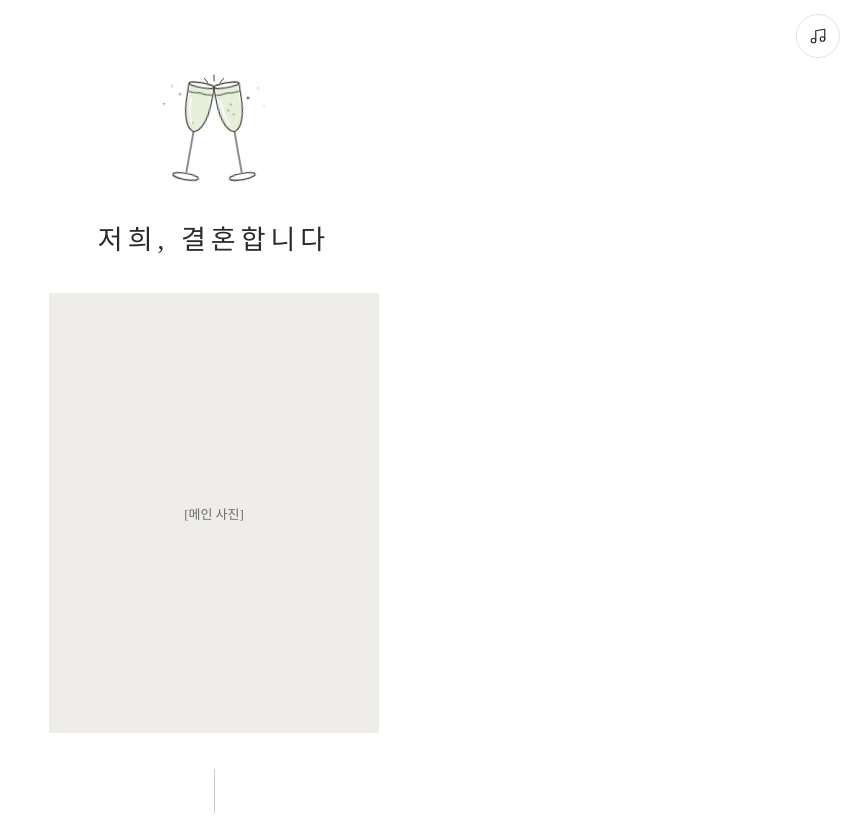
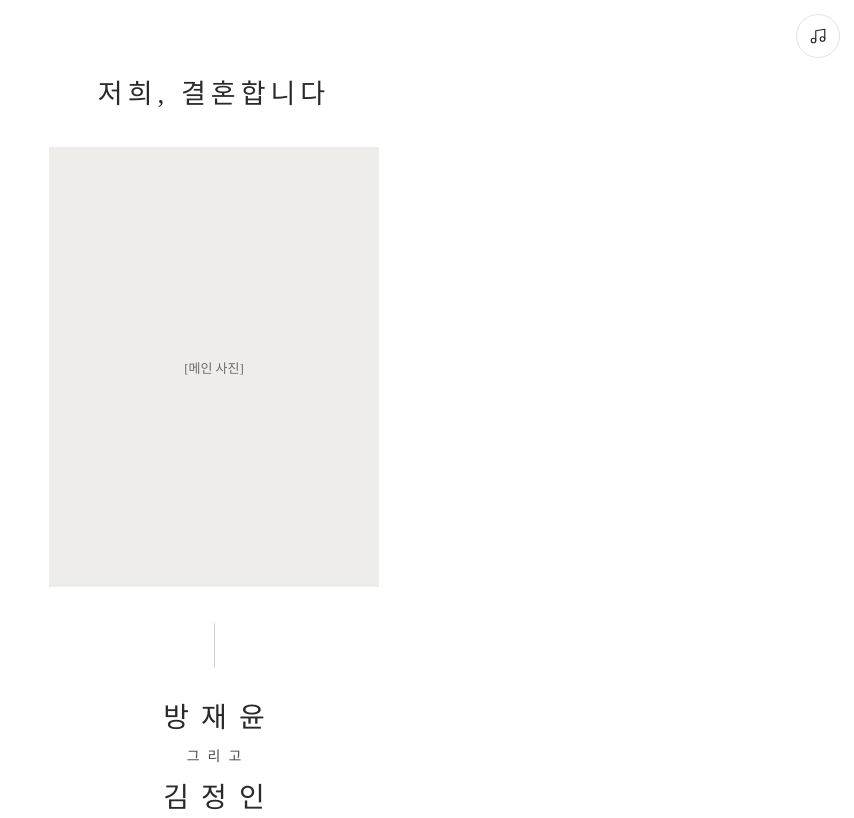
Before and after one commit to jaeyun-jeongin/Jaeyun-jeongin.github.io, a plain HTML site: page index.html in a window 1280 px wide. Shown: the top 818 px of the page, without its empty margins (426-1280 px from the left). Drawn offline with Linux system fonts and the light colour scheme.

Commit message:
첫 화면 샴페인 일러스트 제거
Co-Authored-By: Claude Opus 5.5 <noreply@anthropic.com>
Claude-Session: https://claude.ai/code/session_014x3DoSBryz5Xt6sjpw67QT

```diff
--- a/index.html
+++ b/index.html
@@ -43,12 +43,6 @@ button{font-family:inherit;cursor:pointer}
 .hero-fade{animation:fade 1.2s ease both}
 .reveal .tl-item{opacity:0;transition:opacity .8s ease,transform .9s cubic-bezier(.2,.8,.2,1)}.reveal .tl-l{transform:translateX(-24px)}.reveal .tl-r{transform:translateX(24px)}.reveal .tl-end{transform:translateY(16px) scale(.96)}.reveal.in .tl-item{opacity:1;transform:none}
 .reveal .tl-line{transform:scaleY(0);transform-origin:top;transition:transform 1.6s cubic-bezier(.4,0,.2,1) .2s}.reveal.in .tl-line{transform:none}
-.gl-l,.gl-r{transform-box:fill-box;transform-origin:50% 100%}
-.gl-l{animation:gll 1s cubic-bezier(.3,1.5,.5,1) .35s both}.gl-r{animation:glr 1s cubic-bezier(.3,1.5,.5,1) .35s both}
-@keyframes gll{from{opacity:0;transform:translateX(-16px) rotate(-14deg)}}@keyframes glr{from{opacity:0;transform:translateX(16px) rotate(14deg)}}
-.spl{transform-box:fill-box;transform-origin:50% 100%;animation:spl .6s cubic-bezier(.2,1.6,.4,1) 1.15s both}@keyframes spl{from{opacity:0;transform:scale(.2)}}
-.tw{transform-box:fill-box;transform-origin:center;animation:tw 2.4s ease-in-out infinite}@keyframes tw{0%,100%{opacity:.35;transform:scale(.6)}50%{opacity:1;transform:scale(1)}}
-.bub{animation:bub 2.6s ease-in infinite}@keyframes bub{0%{opacity:0;transform:translateY(4px)}30%{opacity:1}100%{opacity:0;transform:translateY(-14px)}}
 @keyframes cue{0%,100%{transform:translateY(0);opacity:.5}50%{transform:translateY(6px);opacity:1}}
 .cue{animation:cue 1.8s ease-in-out infinite}
 @media (prefers-reduced-motion: reduce){main *{animation:none!important}.reveal *,.reveal>*,.reveal .tl-item{opacity:1!important;transform:none!important;filter:none!important;clip-path:none!important;transition:none!important}}
@@ -76,36 +70,6 @@ button{font-family:inherit;cursor:pointer}
 
 <!-- COVER -->
 <section style="display: flex; flex-direction: column; align-items: center; padding: 72px 24px 64px; text-align: center">
-<div style="margin-bottom: 22px"><svg width="140" height="120" viewBox="0 0 140 120" aria-hidden="true" fill="none" stroke="#3A3A36" stroke-width="1.15" stroke-linecap="round" stroke-linejoin="round">
-<g class="gl-l"><g transform="translate(41 108) rotate(10)">
-<path d="M-11.2 -70 C-10.4 -78 -10.6 -88 -11.6 -95 L11.6 -95 C10.6 -88 10.4 -78 11.2 -70 C9 -58 5 -52 0 -50 C-5 -52 -9 -58 -11.2 -70 Z" fill="#E6EFD9" stroke="none"/>
-<path d="M-12.6 -84 C-12.6 -64 -7.8 -51 0 -49 C7.8 -51 12.6 -64 12.6 -84"/>
-<path d="M-12.6 -84 L-12.9 -96 M12.6 -84 L12.9 -96"/>
-<ellipse cx="0" cy="-96.2" rx="12.9" ry="2.4"/>
-<path d="M-11.6 -88 C-6 -86.4 -2 -89.4 2.4 -88 C6 -86.8 9 -88.6 11.6 -88" stroke-width="0.9"/>
-<path d="M0 -49 L0 -8"/>
-
-<ellipse cx="0" cy="-3.6" rx="13" ry="3.2"/>
-
-<circle class="bub" style="animation-delay: 1.8s" cx="-3" cy="-60" r="1" stroke-width=".6" stroke="#7A9A55"/><circle class="bub" style="animation-delay: 2.2s" cx="2" cy="-68" r=".8" stroke-width=".6" stroke="#7A9A55"/><circle class="bub" style="animation-delay: 2.6s" cx="-1" cy="-75" r=".7" stroke-width=".6" stroke="#7A9A55"/><circle class="bub" style="animation-delay: 3.0s" cx="3.5" cy="-80" r=".6" stroke-width=".6" stroke="#7A9A55"/>
-<path d="M-8.4 -82 C-8.2 -72 -6.4 -63 -3.6 -57" stroke="#FFFFFF" stroke-width="1.6" opacity=".9"/>
-</g></g><g class="gl-r"><g transform="translate(99 108) rotate(-10)">
-<path d="M-11.2 -70 C-10.4 -78 -10.6 -88 -11.6 -95 L11.6 -95 C10.6 -88 10.4 -78 11.2 -70 C9 -58 5 -52 0 -50 C-5 -52 -9 -58 -11.2 -70 Z" fill="#E6EFD9" stroke="none"/>
-<path d="M-12.6 -84 C-12.6 -64 -7.8 -51 0 -49 C7.8 -51 12.6 -64 12.6 -84"/>
-<path d="M-12.6 -84 L-12.9 -96 M12.6 -84 L12.9 -96"/>
-<ellipse cx="0" cy="-96.2" rx="12.9" ry="2.4"/>
-<path d="M-11.6 -88 C-6 -86.4 -2 -89.4 2.4 -88 C6 -86.8 9 -88.6 11.6 -88" stroke-width="0.9"/>
-<path d="M0 -49 L0 -8"/>
-
-<ellipse cx="0" cy="-3.6" rx="13" ry="3.2"/>
-
-<circle class="bub" style="animation-delay: 3.4s" cx="2" cy="-62" r="1" stroke-width=".6" stroke="#7A9A55"/><circle class="bub" style="animation-delay: 3.8s" cx="-2.6" cy="-70" r=".8" stroke-width=".6" stroke="#7A9A55"/><circle class="bub" style="animation-delay: 4.2s" cx="1" cy="-78" r=".7" stroke-width=".6" stroke="#7A9A55"/>
-<path d="M-8.4 -82 C-8.2 -72 -6.4 -63 -3.6 -57" stroke="#FFFFFF" stroke-width="1.6" opacity=".9"/>
-</g></g>
-<path class="spl" d="M70 9 L70 3 M64 11 L60.5 6.5 M76 11 L79.5 6.5" stroke-width="1"/>
-<path class="tw" style="animation-delay: 1.6s" d="M104 23.8 Q104 26 106.2 26 Q104 26 104 28.2 Q104 26 101.8 26 Q104 26 104 23.8 Z" fill="#3A3A36" stroke="none"/><path class="tw" style="animation-delay: 2.0s" d="M36 19.8 Q36 22 38.2 22 Q36 22 36 24.2 Q36 22 33.8 22 Q36 22 36 19.8 Z" fill="#3A3A36" stroke="none"/>
-
-<path class="tw" style="animation-delay: 2.3s" d="M28 10 Q28 14 32 14 Q28 14 28 18 Q28 14 24 14 Q28 14 28 10 Z" fill="#7A9A55" stroke="none"/><path class="tw" style="animation-delay: 2.7s" d="M114 12.8 Q114 16 117.2 16 Q114 16 114 19.2 Q114 16 110.8 16 Q114 16 114 12.8 Z" fill="#7A9A55" stroke="none"/><path class="tw" style="animation-delay: 3.0s" d="M120 32 Q120 34 122 34 Q120 34 120 36 Q120 34 118 34 Q120 34 120 32 Z" fill="#7A9A55" stroke="none"/><path class="tw" style="animation-delay: 3.4s" d="M20 30 Q20 32 22 32 Q20 32 20 34 Q20 32 18 32 Q20 32 20 30 Z" fill="#7A9A55" stroke="none"/></svg></div>
 <h1 style="margin: 0; font-family: 'Noto Serif KR', serif; font-weight: 400; font-size: 27px; letter-spacing: 5px; color: #2A2A28"><span class="ch" style="animation-delay: 0.30s">저</span><span class="ch" style="animation-delay: 0.39s">희</span><span class="ch" style="animation-delay: 0.48s">,</span><span class="ch" style="animation-delay: 0.57s">&#160;</span><span class="ch" style="animation-delay: 0.66s">결</span><span class="ch" style="animation-delay: 0.75s">혼</span><span class="ch" style="animation-delay: 0.84s">합</span><span class="ch" style="animation-delay: 0.93s">니</span><span class="ch" style="animation-delay: 1.02s">다</span></h1>
 <div class="hero-photo" style="width: 100%; max-width: 330px; height: 440px; margin-top: 36px; background: #EEEDE9">
 <div class="hero-img" style="width: 100%; height: 100%; display: flex; align-items: center; justify-content: center; font-size: 13px; color: #6B6B67">[메인 사진]</div>
```
